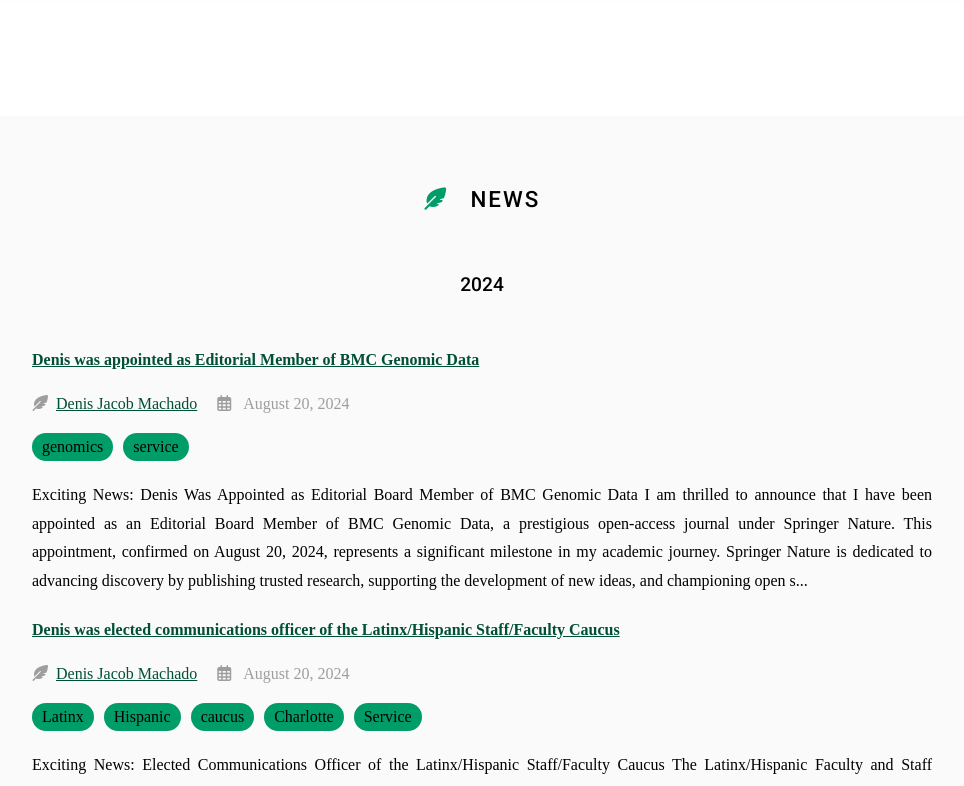
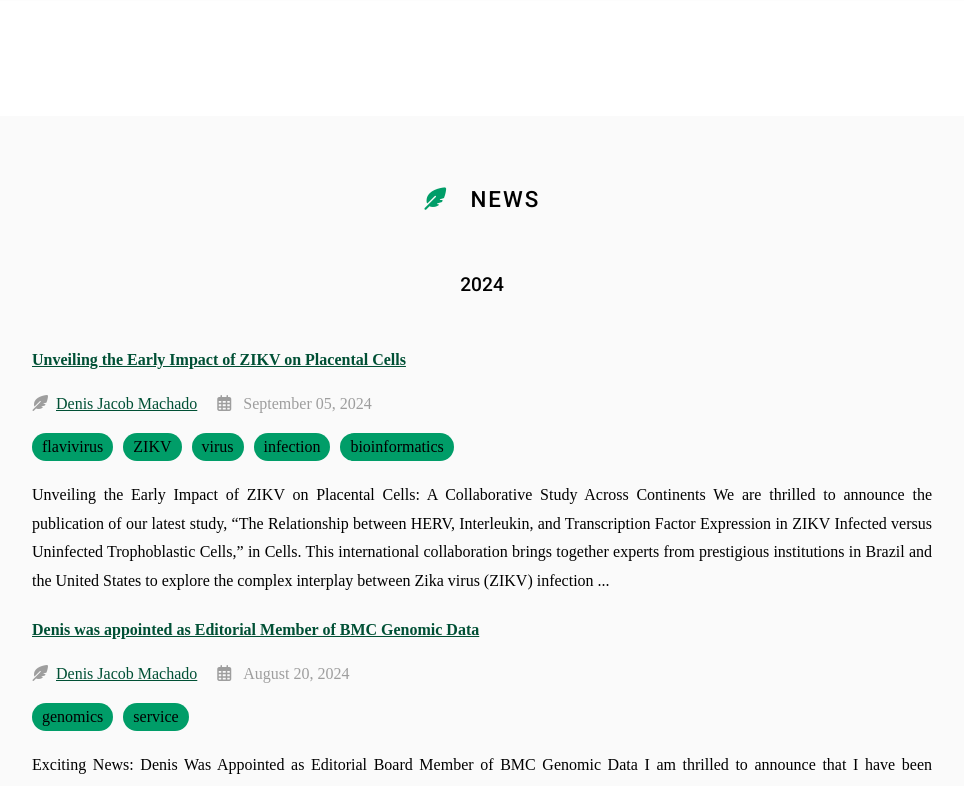
Before and after one commit to machadodj/machadodj.github.io, a Jekyll site: the page built from news/index.md, in a window 1280 px wide and 900 px high, cut to the strip 114-900 px from the top of the window. Shown: the whole strip, without its empty margins (158-1122 px from the left). Built offline with Jekyll 4.4.1, drawn with Linux system fonts in a browser that asks for light colours; nearby versions of some CDN libraries; some web fonts are replaced; some of the changed lines change nothing that is shown.

Commit message:
Added Cells article and news

```diff
--- a/_data/sources.yaml
+++ b/_data/sources.yaml
@@ -2,27 +2,10 @@
 # 2024
 ##
 
-# 2024: SARS-CoV-2
-- id: doi:10.3389/fviro.2024.1419276
-  title: Predicting Antibody and ACE2 Affinity for SARS-CoV-2 BA.2.86 and JN.1 with In Silico Protein Modeling and Docking
-  publisher: Frontiers in Virology
-  date: "2024-07-18"
-  image: images/yasa_etal_2024.jpg
-  tags:
-    - coronavirus
-    - docking
-    - epidemiology
-  authors:
-  - Shirish Yasa
-  - Sayal Guirales-Medrano
-  - Denis Jacob Machado
-  - Colby T. Ford
-  - Daniel A. Janies
-
 # 2024: ZIKV
-- id: doi:10.20944/preprints202404.0232.v1
-  title: Changes in HERVs Expression and Interleukins mRNAs Levels in Trophoblastic Cells Infected by ZIKV
-  publisher: Preprints
+- id: doi:10.3390/cells13171491
+  title: The Relationship between HERV, Interleukin, and Transcription Factor Expression in ZIKV Infected versus Uninfected Trophoblastic Cells
+  publisher: Cells
   date: "2024-04-02"
   image: images/20240402_ZIKV.jpg
   tags:
@@ -45,7 +28,24 @@
   - Paolo M. A. Zanotto
   - Denis Jacob Machado
   - Luiz Mario Ramos Janini
-#link: https://doi.org/10.20944/preprints202404.0232.v1
+  # link: https://doi.org/10.3390/cells13171491
+
+# 2024: SARS-CoV-2
+- id: doi:10.3389/fviro.2024.1419276
+  title: Predicting Antibody and ACE2 Affinity for SARS-CoV-2 BA.2.86 and JN.1 with In Silico Protein Modeling and Docking
+  publisher: Frontiers in Virology
+  date: "2024-07-18"
+  image: images/yasa_etal_2024.jpg
+  tags:
+    - coronavirus
+    - docking
+    - epidemiology
+  authors:
+  - Shirish Yasa
+  - Sayal Guirales-Medrano
+  - Denis Jacob Machado
+  - Colby T. Ford
+  - Daniel A. Janies
 
 ##
 # 2023
--- /dev/null
+++ b/_posts/2024-09-05-Cells.md
@@ -0,0 +1,57 @@
+---
+title: Unveiling the Early Impact of ZIKV on Placental Cells
+tags:
+  - flavivirus
+  - ZIKV
+  - virus
+  - infection
+  - bioinformatics
+author: Denis Jacob Machado
+member: Denis_Jacob_Machado
+---
+
+# Unveiling the Early Impact of ZIKV on Placental Cells: A Collaborative Study Across Continents
+
+We are thrilled to announce the publication of our latest study, “The Relationship between HERV, Interleukin, and Transcription Factor Expression in ZIKV Infected versus Uninfected Trophoblastic Cells,” in Cells. This international collaboration brings together experts from prestigious institutions in Brazil and the United States to explore the complex interplay between Zika virus (ZIKV) infection and key host defense genes in the placenta.
+
+{% include figure.html image="images/20240925_Cells.jpg" caption="Reyhaneh Nouri giving her presentation to undergrads"%}
+{:.center}
+
+## Understanding ZIKV’s Early Impact on Trophoblastic Cells
+
+ZIKV is notorious for its severe effects on pregnancy, particularly in regions like Brazil, which saw a surge in Congenital ZIKV Syndrome (CZS) cases during recent outbreaks. Our study focuses on the early stages of ZIKV infection in two trophoblastic cell lines (BeWo and HTR-8) using ZIKV strains MR766 (African) and IEC-Paraíba (Asian-Brazilian).
+
+## Key Findings
+
+1. **Early Infection Dynamics:** Our results suggest that ZIKV infection at early time points (24–72 hours) does not significantly alter the expression of selected human endogenous retroviruses (HERVs), interleukins, and transcription factors in these trophoblastic cells.
+
+2. **Independent Gene Linkages:** Interestingly, even without ZIKV infection, some host defense genes appear to be intrinsically linked, independent of viral presence. This highlights the complexity of the placenta’s immune environment and underscores the need for more in-depth research.
+
+## Future Directions and Implications
+
+While this study provides a snapshot of early infection, we acknowledge the need for extended investigations. Future research should include additional trophoblastic cell lines, longer infection timelines, and advanced viral kinetics analyses to fully capture the potential strain-specific impacts on gene expression. We anticipate that longer ZIKV exposure will likely trigger differential expression of critical genes essential for placental development and function.
+
+### Looking Ahead
+
+Our work opens a window into the initial stages of ZIKV infection in the placenta, but there is still much to explore. By extending our research to incorporate more cell types, longer infection durations, and additional host defense genes, we aim to build a more comprehensive understanding of how ZIKV interacts with the placenta and affects fetal development.
+
+Stay tuned for more updates as we continue to unravel the complexities of ZIKV infection and its implications for maternal and fetal health!
+
+## A Collaborative Effort Across Borders
+
+This research was made possible by the combined efforts of scientists from the Federal University of São Paulo, the University of São Paulo, and the University of North Carolina at Charlotte. By leveraging the expertise of virologists, bioinformaticians, and molecular biologists, our team offers new insights into the early immune responses of placental cells to ZIKV infection.
+
+### Collaborating Institutions
+
+- Laboratory of Retrovirology, Federal University of São Paulo, Brazil
+- Department of Bioinformatics and Genomics, University of North Carolina at Charlotte, USA
+- Computational Intelligence to Predict Health and Environmental Risks Center, UNC Charlotte, USA
+- Center for Medical Bioinformatics, Federal University of São Paulo, Brazil
+- Laboratory of Molecular Evolution and Bioinformatics, University of São Paulo, Brazil
+
+## Citation
+
+Costa, A.L.d.; Prieto-Oliveira, P.; Duarte-Barbosa, M.; Andreata-Santos, R.; Peter, C.M.; Prolo de Brito, T.; Antoneli, F.; Durães-Carvalho, R.; Briones, M.R.S.; Maricato, J.T.; _et al_. The Relationship between HERV, Interleukin, and Transcription Factor Expression in ZIKV Infected versus Uninfected Trophoblastic Cells. Cells 2024, 13, 1491. [https://doi.org/10.3390/cells13171491](https://doi.org/10.3390/cells13171491)
+
+{% include link.html link="https://www.mdpi.com/2073-4409/13/17/1491" text="Read paper" icon="fas fa-arrow-right" flip=true %}
+{:.center}
```
Also changed, not shown: headshots/20240925_Cells.jpg (added), images/20240925_Cells.jpg (added).
